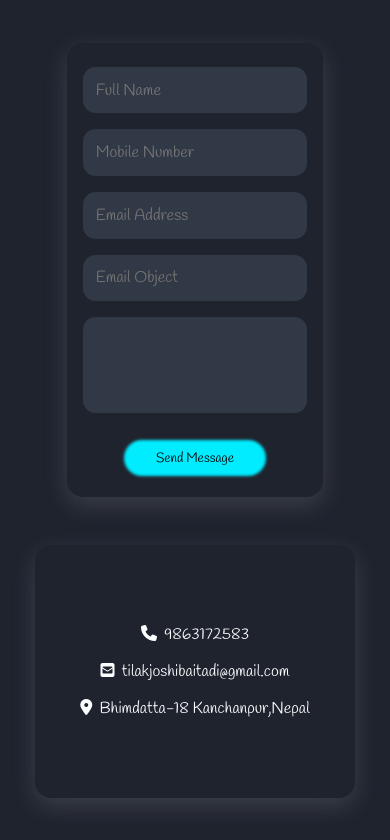
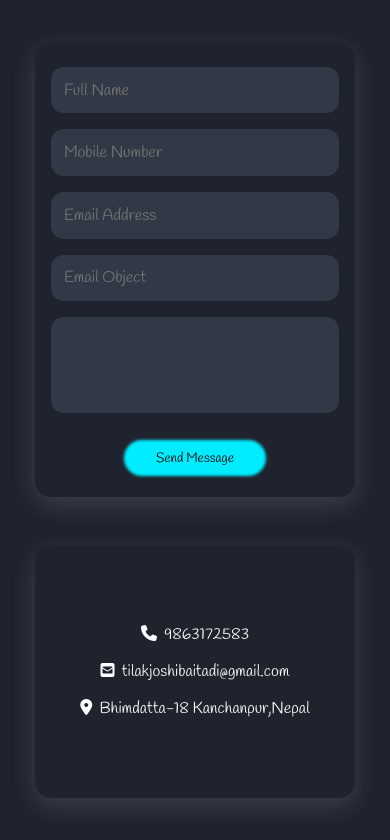
Before and after one commit to tilakjoshii/Portfolio_Website, a plain HTML site: page index.html in a window 390 px wide. Shown: the part 5978-6818 px from the top of the page. Drawn offline with nearby package versions, Linux system fonts and the light colour scheme.

Commit message:
change width in rem to vw

```diff
--- a/assets/style.css
+++ b/assets/style.css
@@ -681,7 +681,7 @@ span {
     height: 6rem;
   }
   #form {
-    width: 16rem;
+    width: 82vw;
     height: auto;
   }
   #message1 {
```
